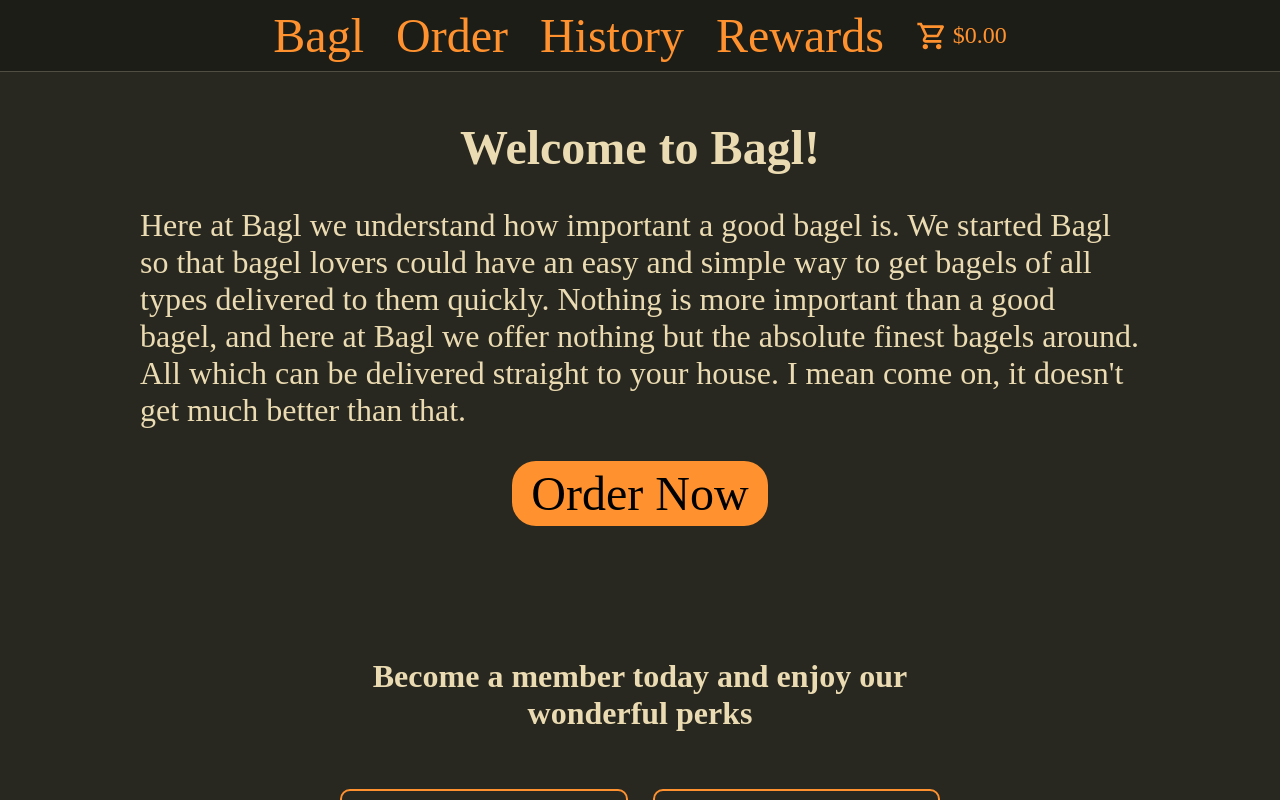
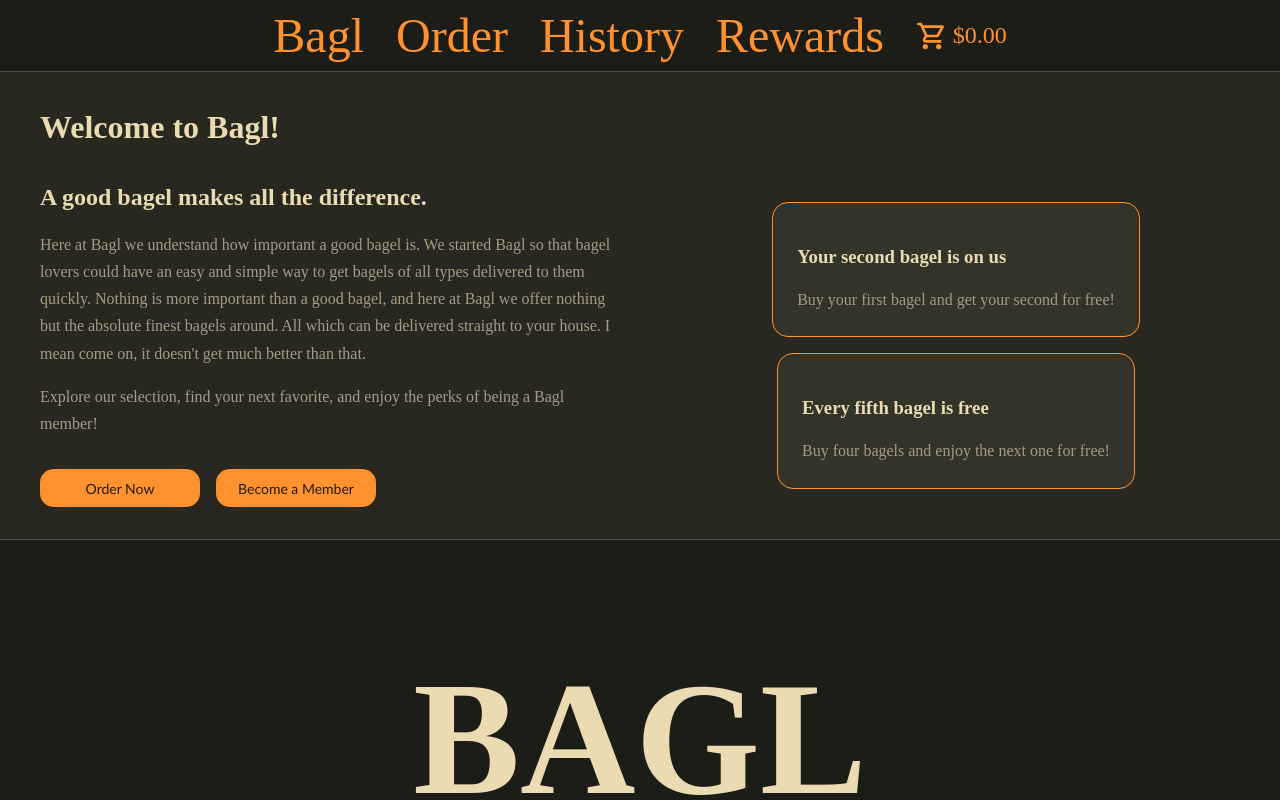
Before and after one commit to AndrewRoddy/HIC-Project-1, a SvelteKit app: page / in a window 1280 px wide. Shown: the top 800 px of the page. Built offline with nearby package versions, Linux system fonts and the light colour scheme.

Commit message:
home page re-design (#25)

```diff
--- a/src/routes/+page.svelte
+++ b/src/routes/+page.svelte
@@ -1,118 +1,156 @@
 <script lang="ts">
-
+  import { resolve } from "$app/paths";
 </script>
 
-<div class="content">
-  <h1 class="motto">Welcome to Bagl!</h1>
+<h1 class="page-header">Welcome to Bagl!</h1>
 
-  <div class="mission">
-    <p class="mission-text">Here at Bagl we understand how important a good bagel is.
-    We started Bagl so that bagel lovers could have an easy and simple
-    way to get bagels of all types delivered to them quickly. Nothing is more important than a good bagel, and here at Bagl
-    we offer nothing but the absolute finest bagels around. All which
-    can be delivered straight to your house. I mean come on, it doesn't
-    get much better than that.</p>
-  </div>
+<div class="home">
+  <section class="mission" aria-labelledby="mission-title">
+    <h2 id="mission-title">A good bagel makes all the difference.</h2>
 
-  <div class="button-outer">
-    <a href="/order" class="button">Order Now</a>
-  </div>
+    <p>
+      Here at Bagl we understand how important a good bagel is.
+      We started Bagl so that bagel lovers could have an easy and simple
+      way to get bagels of all types delivered to them quickly. Nothing is more important than a good bagel, and here at Bagl
+      we offer nothing but the absolute finest bagels around. All which
+      can be delivered straight to your house. I mean come on, it doesn't
+      get much better than that.
+    </p>
 
-  <div class="perks-list">
-    <h3 class="perk-desc">Become a member today and enjoy our wonderful perks</h3>
+    <p>
+      Explore our selection, find your next favorite,
+      and enjoy the perks of being a Bagl member!
+    </p>
+    <div class="actions">
+      <a class="action-button" href={resolve('/order')}>
+        Order Now
+      </a>
 
+      <a class="action-button" href={resolve('/rewards')}>
+        Become a Member
+      </a>
+    </div>
+  </section>
+
+  <aside class="membership" aria-labelledby="perks-title">
     <ul class="perks">
       <li class="perk">
-        <p>Buy your first bagel and get your second free!</p>
+        <h3>Your second bagel is on us</h3>
+        <p>Buy your first bagel and get your second for free!</p>
       </li>
+
       <li class="perk">
-        <p>Once a member, every 4 bagels you buy you get 1 free!</p>
+        <h3>Every fifth bagel is free</h3>
+        <p>Buy four bagels and enjoy the next one for free!</p>
       </li>
     </ul>
-
-    <div class="member-button-outer">
-      <a href="/rewards" class="button">Become a Member</a>
-    </div>
-  </div>
+  </aside>
 </div>
 
-
 <style>
-  .content {
-    max-width: 1000px;
-    margin: 0 auto;
-    padding: 0 1rem;
+  .page-header {
+    color: var(--text);
     text-align: left;
+    padding-left: 0.75em;
   }
 
-  .motto {
-    font-family: 'Times New Roman';
-    font-size: 3em;
-    color: var(--text);
-    text-align: center;
+  .home {
+    display: grid;
+    grid-template-columns: minmax(0, 1fr) minmax(0, 1fr);
+    gap: 32px 40px;
+    align-items: start;
+    padding: 1em;
+    padding-left: 1.5em;
   }
 
-  .mission-text {
-    font-family: 'Times New Roman';
-    font-size: 2em;
+  .mission {
+    min-width: 0;
     color: var(--text);
   }
 
-  .button-outer {
-    text-align: center;
+  .membership {
+    width: 100%;
+    max-width: 800px;
+    justify-self: center;
+    align-self: center;
   }
 
-  .button {
-    display: inline-block;
-    background-color: var(--accent);
-    color: black;
-    text-decoration: none;
-    font-family: 'Times New Roman';
-    font-size: 3em;
-    padding: 0.1em 0.4em;
-    border-radius: 0.5em;
-    border: 0;
+  h2 {
+    margin-top: 0;
+    color: var(--text);
   }
 
-  .button:hover {
-    transform: scale(1.05);
-  }
-
-  .perks-list {
-    max-width: 600px;
-    margin: 0 auto;
-    padding: 0 1rem;
-  }
-
-  .perk-desc {
-    font-family: 'Times New Roman';
-    font-size: 2em;
-    text-align: center;
-    color: var(--text);
-    padding-top: 100px;
-    padding-bottom: 25px;
+  .mission p {
+    margin: 0 0 1em;
+    line-height: 1.7;
+    color: var(--text-muted);
   }
 
   .perks {
-    font-family: 'Times New Roman';
-    color: var(--text);
+    display: grid;
+    grid-template-columns: minmax(0, 1fr);
+    justify-items: center;
+    gap: 16px;
     list-style: none;
+    margin: 0;
     padding: 0;
-    display: grid;
-    grid-template-columns: repeat(2, 1fr);
-    gap: 25px;
   }
 
   .perk {
-    border: 2px solid var(--accent);
-    border-radius: 10px;
-    padding: 1rem;
-    text-align: left;
-    font-size: 1.3em;
+    box-sizing: border-box;
+    max-width: 500px;
+    padding: 24px;
+    background-color: var(--surface);
+    border: 1px solid var(--accent);
+    border-radius: 1em;
   }
 
-  .member-button-outer {
-    padding-top: 50px;
+  .perk h3 {
+    color: var(--text);
+  }
+
+  .perk p{
+    margin: 0;
+    line-height: 1.6;
+    color: var(--text-muted);
+  }
+
+  .actions {
+    grid-column: 1 / -1;
+    display: flex;
+    padding-top: 1em;
+    justify-content: left;
+    flex-wrap: wrap;
+    gap: 16px;
+  }
+
+  .action-button {
+    box-sizing: border-box;
+    display: inline-flex;
+    align-items: center;
+    justify-content: center;
+    min-width: 160px;
+    min-height: 38px;
+    padding: 8px 16px;
+    border: none;
+    border-radius: 1em;
+    background-color: var(--accent);
+    color: var(--bg-deep);
     text-align: center;
+    text-decoration: none;
+    cursor: pointer;
+    font-family:
+      'Trebuchet MS', 'Lucida Sans Unicode',
+      'Lucida Grande', 'Lucida Sans', Arial, sans-serif;
+    font-size: 0.875rem;
+  }
+
+  .action-button:hover{
+    background-color: var(--accent-hover);
+  }
+
+  .action-button:focus-visible {
+    outline: 2px solid var(--text);
+    outline-offset: 3px;
   }
 </style>
--- a/src/routes/cart/+page.svelte
+++ b/src/routes/cart/+page.svelte
@@ -19,7 +19,7 @@
   <p class="cart-notice" role="status">
     Checkout is not available because your cart is empty.
     Add some
-      <a href="{resolve('/order')}">bagels</a>
+      <a href={resolve('/order')}>bagels</a>
     before placing an order!
   </p>
 {/if}
--- a/src/routes/checkout/+page.svelte
+++ b/src/routes/checkout/+page.svelte
@@ -3,7 +3,7 @@
         cart,
         countItems,
         clearCart,
-		    loadCart
+		loadCart
     } from '$lib/state/cart.svelte';
     import { onMount } from 'svelte';
     import { goto } from '$app/navigation';
@@ -46,7 +46,7 @@
 
 {#if checkoutError}
     <p role="alert">{checkoutError}</p>
-    <a href="{resolve('/cart')}">Return to Cart</a>
+    <a href={resolve('/cart')}>Return to Cart</a>
 {:else if ready}
     <h1 class="page-header">Order Summary</h1>
     <h3>Thank you for placing an order!</h3>
@@ -72,7 +72,7 @@
             {/if}
         </p>
     </div>
-    <a class="history-link" href="{resolve('/orders')}">View order history</a>
+    <a class="history-link" href={resolve('/orders')}>View order history</a>
 {:else}
     <p style="color: var(--text);">Checking your cart...</p>
 {/if}
--- a/src/routes/orders/+page.svelte
+++ b/src/routes/orders/+page.svelte
@@ -30,7 +30,7 @@
     <p role="alert">{errorMessage}</p>
 {:else if orders.items.length === 0}
     <p>You don't have any orders yet.</p>
-    <a href="{resolve('/order')}">Order some bagels!</a>
+    <a href={resolve('/order')}>Order some bagels!</a>
 {:else}
     <div class="orders">
         {#each orders.items as order (order.id)}
```
